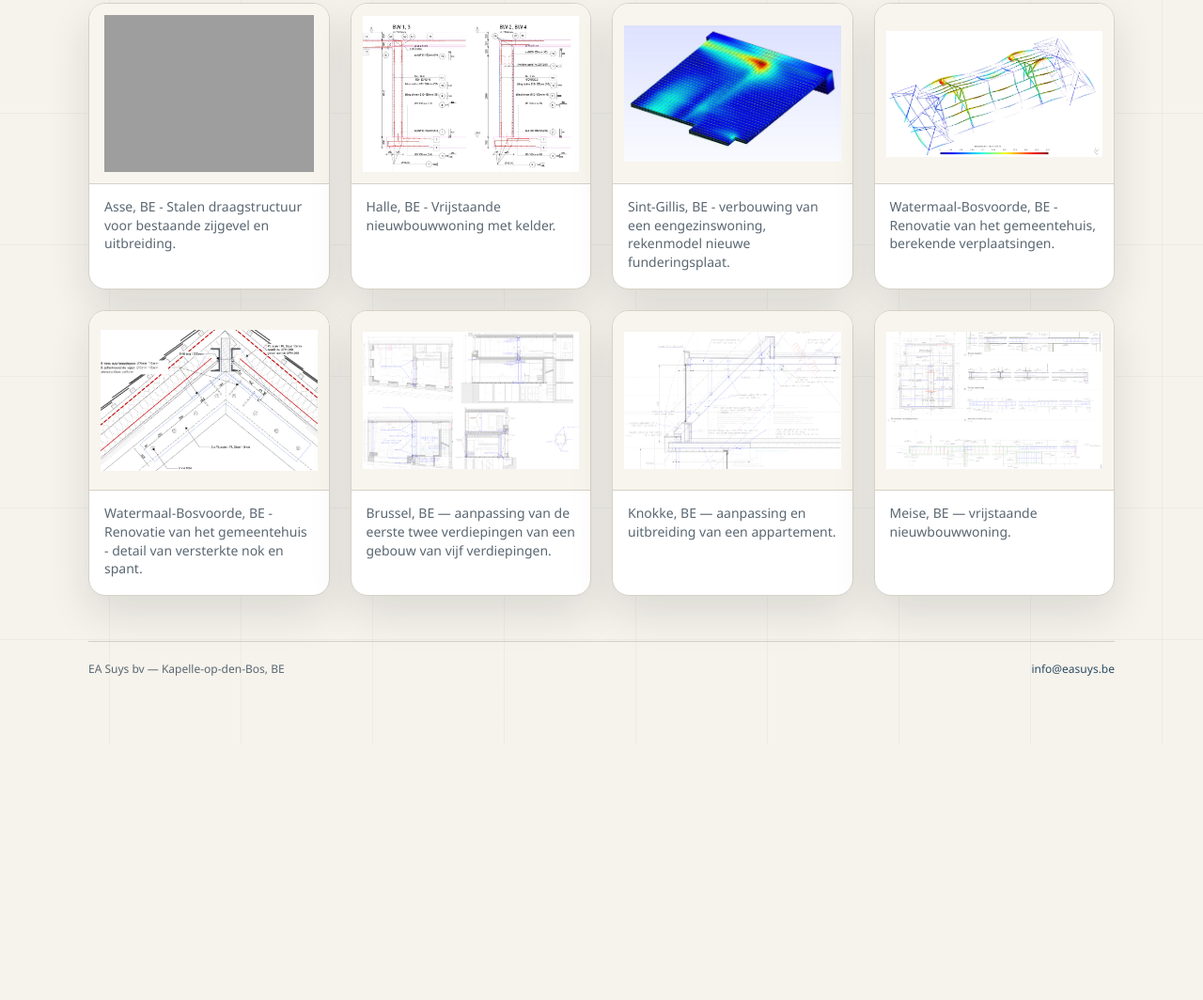
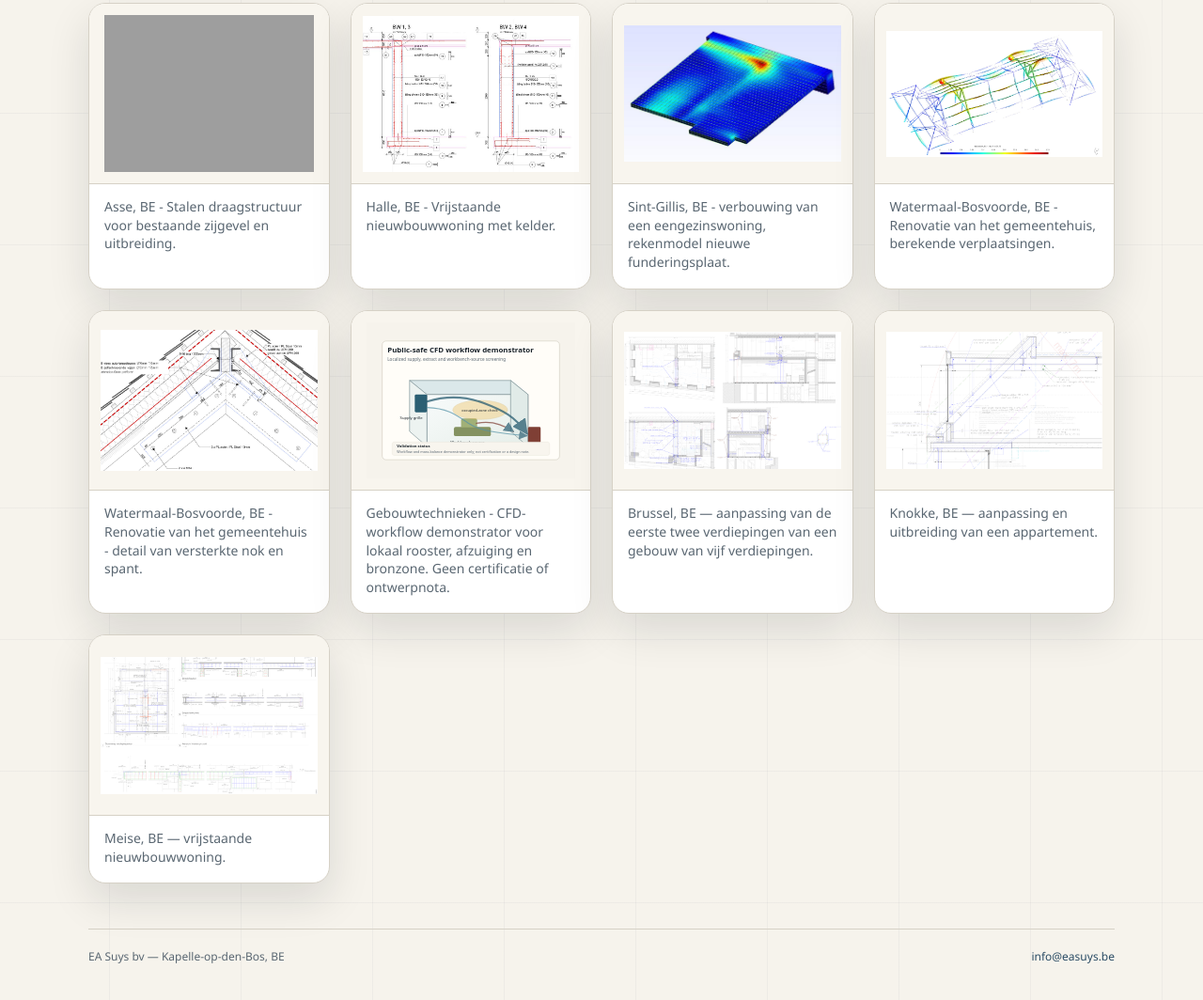
Before and after one commit to easuys/easuys.github.io, a plain HTML site: page index.html in a window 1280 px wide. Shown: the part 1676-2740 px from the top of the page at 94% size. Before the commit the page ends 2468 px from the top, so only its background shows below. Drawn offline with Linux system fonts and the light colour scheme; grey boxes are pictures that could not be loaded.

Commit message:
feat: add cfd example analysis figure

```diff
--- a/index.html
+++ b/index.html
@@ -155,6 +155,12 @@
                         <figcaption>Watermaal-Bosvoorde, BE - Renovatie van het gemeentehuis - detail van versterkte nok en spant.</figcaption>
                     </figure>
                     <figure class="gallery-item">
+                        <button type="button" data-lightbox data-full="images/cfd_local_grille_concept.svg" data-alt="Schematische CFD-workflow voor lokaal toevoerrooster, afzuigrooster en bronzone." data-caption="Gebouwtechnieken - CFD-workflow demonstrator voor lokaal rooster, afzuiging en bronzone. Geen certificatie of ontwerpnota.">
+                            <img src="images/cfd_local_grille_concept.svg" alt="Schematische CFD-workflow voor lokaal toevoerrooster, afzuigrooster en bronzone." loading="lazy">
+                        </button>
+                        <figcaption>Gebouwtechnieken - CFD-workflow demonstrator voor lokaal rooster, afzuiging en bronzone. Geen certificatie of ontwerpnota.</figcaption>
+                    </figure>
+                    <figure class="gallery-item">
                         <button type="button" data-lightbox data-full="images/project03.jpg" data-alt="Brussel project, aanpassing verdiepingen." data-caption="Brussel, BE — aanpassing van de eerste twee verdiepingen van een gebouw van vijf verdiepingen.">
                             <img src="images/project03.jpg" alt="Brussel project, aanpassing verdiepingen." loading="lazy">
                         </button>
```
Also changed, not shown: index-en.html (+6 -0 lines), index-fr.html (+6 -0 lines), images/cfd_local_grille_concept.svg (added).
